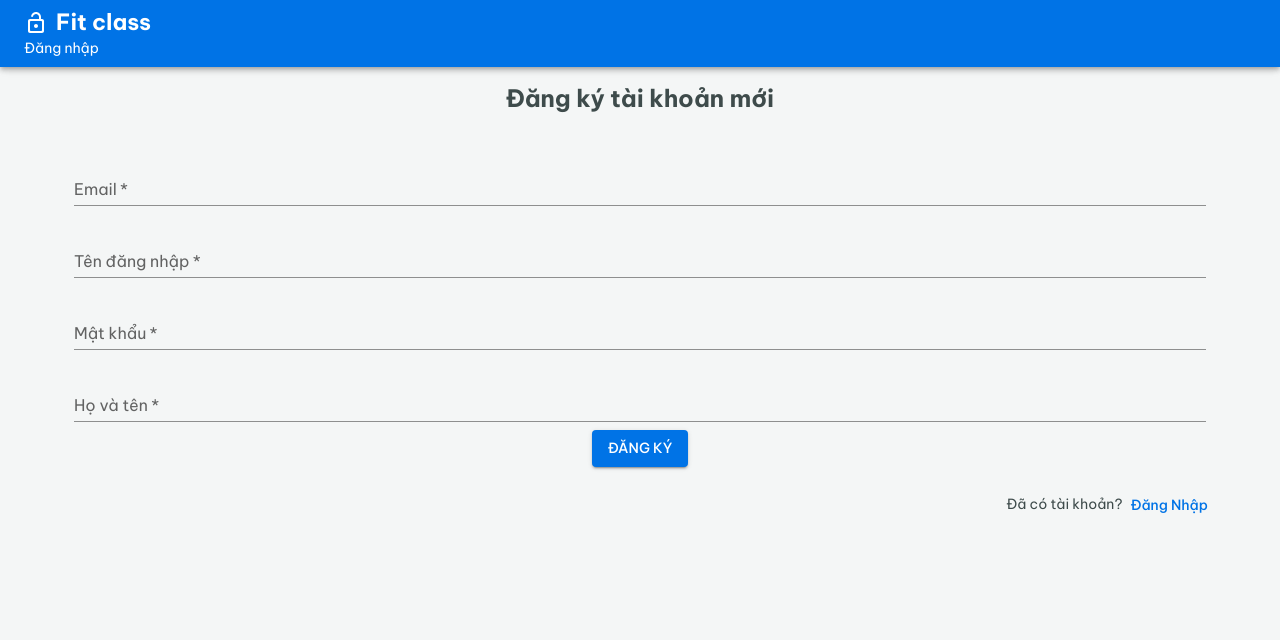
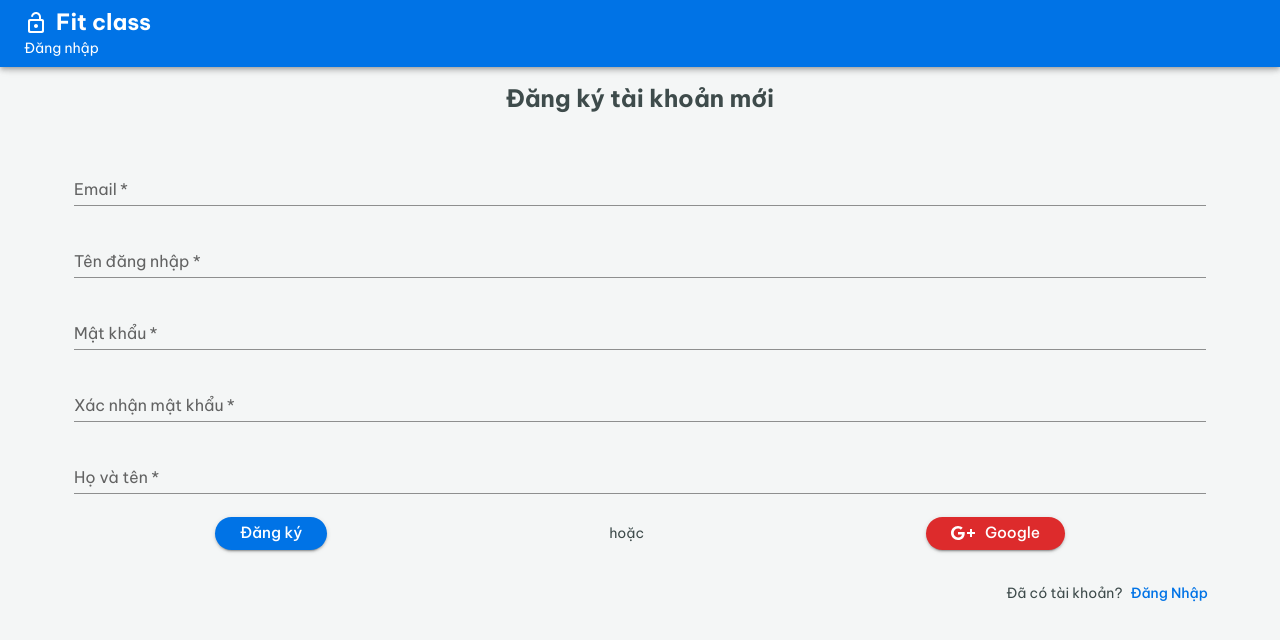
Before and after one commit to advanced-web-dht/courses-app, a Next.js app: page /signup in a window 1280 px wide. Shown: the top 640 px of the page. Built offline with nearby package versions, Linux system fonts and the light colour scheme; no server answers.

Commit message:
add confirm password for sign up

```diff
--- a/src/components/auth/signInForm.tsx
+++ b/src/components/auth/signInForm.tsx
@@ -6,7 +6,7 @@ import TextField from '@mui/material/TextField';
 import Button from '@mui/material/Button';
 import NewWindow from 'react-new-window';
 
-import { StyledContainer, FormHeader, FormContent, FormFooter, RouteAction } from './style';
+import { StyledContainer, FormHeader, FormContent, FormFooter } from './style';
 import useInput from '../../hooks/useInput';
 
 const SignInForm = () => {
--- a/src/components/auth/signUpForm.tsx
+++ b/src/components/auth/signUpForm.tsx
@@ -1,9 +1,10 @@
-import React, { useCallback } from 'react';
+import React, { useCallback, useEffect, useState } from 'react';
 import Link from 'next/link';
 import { useRouter } from 'next/router';
 import TextField from '@mui/material/TextField';
 import Button from '@mui/material/Button';
 import { toast } from 'react-toastify';
+import NewWindow from 'react-new-window';
 
 import { StyledContainer, FormHeader, FormContent, FormFooter } from './style';
 import useInput from '../../hooks/useInput';
@@ -15,9 +16,25 @@ const SignUpForm = () => {
 	const [email, emailError, onEmailChange, onEmailError] = useInput();
 	const [username, usernameError, onUsernameChange, onUsernameError] = useInput();
 	const [password, passwordError, onPasswordChange, onPassWordError] = useInput();
+	const [rePassword, rePasswordError, onRePasswordChange, onRePassWordError] = useInput();
 	const [name, nameError, onNameChange, onNameError] = useInput();
 
+	const [popup, setPopup] = useState(false);
+
+	// Check Password is matched
+	useEffect(() => {
+		const id = setTimeout(() => {
+			if (password !== rePassword) {
+				onRePassWordError('Mật khẩu không khớp');
+			}
+		}, 500);
+		return () => {
+			clearTimeout(id);
+		};
+	}, [rePassword]);
+
 	const checkEmailAvailable = useCallback(async () => {
+		if (email) {
 			const re =
 				/^(([^<>()[\]\\.,;:\s@"]+(\.[^<>()[\]\\.,;:\s@"]+)*)|(".+"))@((\[[0-9]{1,3}\.[0-9]{1,3}\.[0-9]{1,3}\.[0-9]{1,3}\])|(([a-zA-Z\-0-9]+\.)+[a-zA-Z]{2,}))$/;
 			if (re.test(email)) {
@@ -28,12 +45,15 @@ const SignUpForm = () => {
 			} else {
 				onEmailError('Email không hợp lệ!');
 			}
+		}
 	}, [email]);
 
 	const checkUsernameAvailable = useCallback(async () => {
+		if (username) {
 			const isExisted = await checkUsernameExisted(username);
 			if (isExisted) {
 				onUsernameError('Tên đăng nhập đã tồn tại!');
+			}
 		}
 	}, [username]);
 
@@ -50,7 +70,7 @@ const SignUpForm = () => {
 			return;
 		}
 
-		if (emailError.status || usernameError.status) {
+		if (emailError.status || usernameError.status || rePasswordError.status) {
 			return;
 		}
 		const res = await submitSignUp({ email, username, password, name });
@@ -59,6 +79,10 @@ const SignUpForm = () => {
 		} else {
 			toast.error('Đăng ký thất bại!');
 		}
+	};
+
+	const handleGoogleSignIn = async () => {
+		setPopup(true);
 	};
 
 	return (
@@ -110,6 +134,20 @@ const SignUpForm = () => {
 						onChange={onPasswordChange}
 					/>
 					<TextField
+						id='re-password'
+						label='Xác nhận mật khẩu'
+						margin='normal'
+						fullWidth
+						required
+						autoComplete='off'
+						type='password'
+						variant='standard'
+						value={rePassword}
+						error={rePasswordError.status}
+						helperText={rePasswordError.message}
+						onChange={onRePasswordChange}
+					/>
+					<TextField
 						id='name'
 						label='Họ và tên'
 						margin='normal'
@@ -122,9 +160,24 @@ const SignUpForm = () => {
 						helperText={nameError.message}
 						onChange={onNameChange}
 					/>
-					<Button variant='contained' type='submit' onClick={handleSubmit}>
+					<div id='signin-buttons'>
+						<Button variant='contained' type='submit' onClick={handleSubmit} aria-label='Sign up'>
 							Đăng ký
 						</Button>
+						<div>hoặc</div>
+						<Button
+							variant='contained'
+							id='google-signin'
+							type='button'
+							onClick={handleGoogleSignIn}
+							aria-label='Google Sign in'
+						>
+							<svg xmlns='http://www.w3.org/2000/svg' width='24' height='24' viewBox='0 0 24 24'>
+								<path d='M7 11v2.4h3.97c-.16 1.029-1.2 3.02-3.97 3.02-2.39 0-4.34-1.979-4.34-4.42 0-2.44 1.95-4.42 4.34-4.42 1.36 0 2.27.58 2.79 1.08l1.9-1.83c-1.22-1.14-2.8-1.83-4.69-1.83-3.87 0-7 3.13-7 7s3.13 7 7 7c4.04 0 6.721-2.84 6.721-6.84 0-.46-.051-.81-.111-1.16h-6.61zm0 0 17 2h-3v3h-2v-3h-3v-2h3v-3h2v3h3v2z' />
+							</svg>
+							Google
+						</Button>
+					</div>
 				</FormContent>
 				<FormFooter>
 					<span>Đã có tài khoản? </span>
@@ -133,6 +186,20 @@ const SignUpForm = () => {
 					</Link>
 				</FormFooter>
 			</div>
+			{popup ? (
+				<NewWindow
+					url='/signin/google'
+					onUnload={async () => {
+						setPopup(false);
+					}}
+					features={{
+						height: 700,
+						width: 500,
+						top: (window.outerHeight - 700) / 2,
+						left: (window.outerWidth - 600) / 2
+					}}
+				/>
+			) : null}
 		</StyledContainer>
 	);
 };
```
Lines whose indentation alone changed are shown as unchanged.
